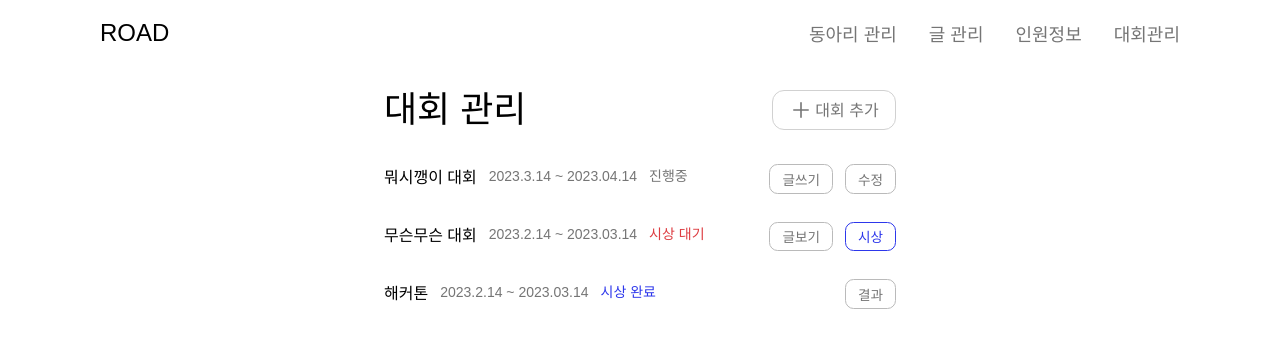
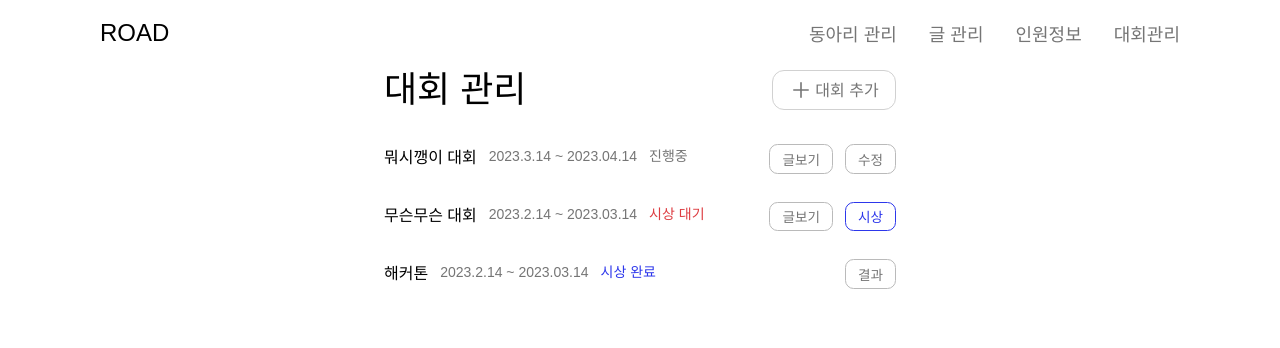
Before and after one commit to Log-Road/Road-FrontEnd, a React (Create React App) app: page /contestManagement in a window 1280 px wide. Shown: the top 348 px of the page. Built offline with nearby package versions, Linux system fonts and the light colour scheme.

Commit message:
♻️ :: 대회 관리 페이지 자잘한 수정

```diff
--- a/src/pages/Admin/ContestManagement.tsx
+++ b/src/pages/Admin/ContestManagement.tsx
@@ -5,25 +5,25 @@ import PlusButton from "../../components/Button/PlusButton";
 import HandleButton from "../../components/Button/HandleButton";
 import { colors } from "../../styles/colors";
 
-interface Props{
-  state: string;
-}
-
 /**
  *
  * @returns 대회 관리 리스트 페이지
  */
 
+interface Props{
+  state: string;
+}
+
 export default function ContestManagement() {
 
-    const ContestData = [ //백엔드에서 받아올 값
+    const ContestData = [ //백엔드에서 받아올 값 (임시로 값 지정함)
         { title: "뭐시깽이 대회", startDate: "2023.3.14", overDate: "2023.04.14", state: "진행중" },
         { title: "무슨무슨 대회", startDate: "2023.2.14", overDate: "2023.03.14", state: "시상 대기" },
         { title: "해커톤", startDate: "2023.2.14", overDate: "2023.03.14", state: "시상 완료" },
     ];
 
     const showButton = (state) => { //대회 상태 (진행중/대기/완료)에 따라 나타나는 버튼 지정
-      if(state === "진행중") return <><HandleButton text="글쓰기" /><HandleButton text="수정" /></>;
+      if(state === "진행중") return <><HandleButton text="글보기" /><HandleButton text="수정" /></>;
       else if(state === "시상 대기") return <><HandleButton text="글보기" /><HandleButton text="시상" /></>;
       else if(state === "시상 완료") return <HandleButton text="결과" />;
     }
@@ -43,7 +43,7 @@ export default function ContestManagement() {
                     <InfoWrap>
 
                         {ContestData.map((value, index) => (
-                            <ContestWrap>
+                            <ContestWrap key={index}>
                                 <FlexWrap>
                                     <Name>{value.title}</Name>
                                     <Date>{value.startDate} ~ {value.overDate}</Date>
@@ -65,10 +65,7 @@ export default function ContestManagement() {
 
 const Container = styled.div`
   width: 100vw;
-  height: 100%;
-  display: flex;
-  flex-direction: column;
-  gap: 1.25em;
+  height: 100vh;
 `;
 
 const InnerContainer = styled.div`
@@ -76,7 +73,6 @@ const InnerContainer = styled.div`
   height: 100%;
   display: flex;
   justify-content: center;
-  align-items: center;
 `;
 
 const Contents = styled.div`
```
